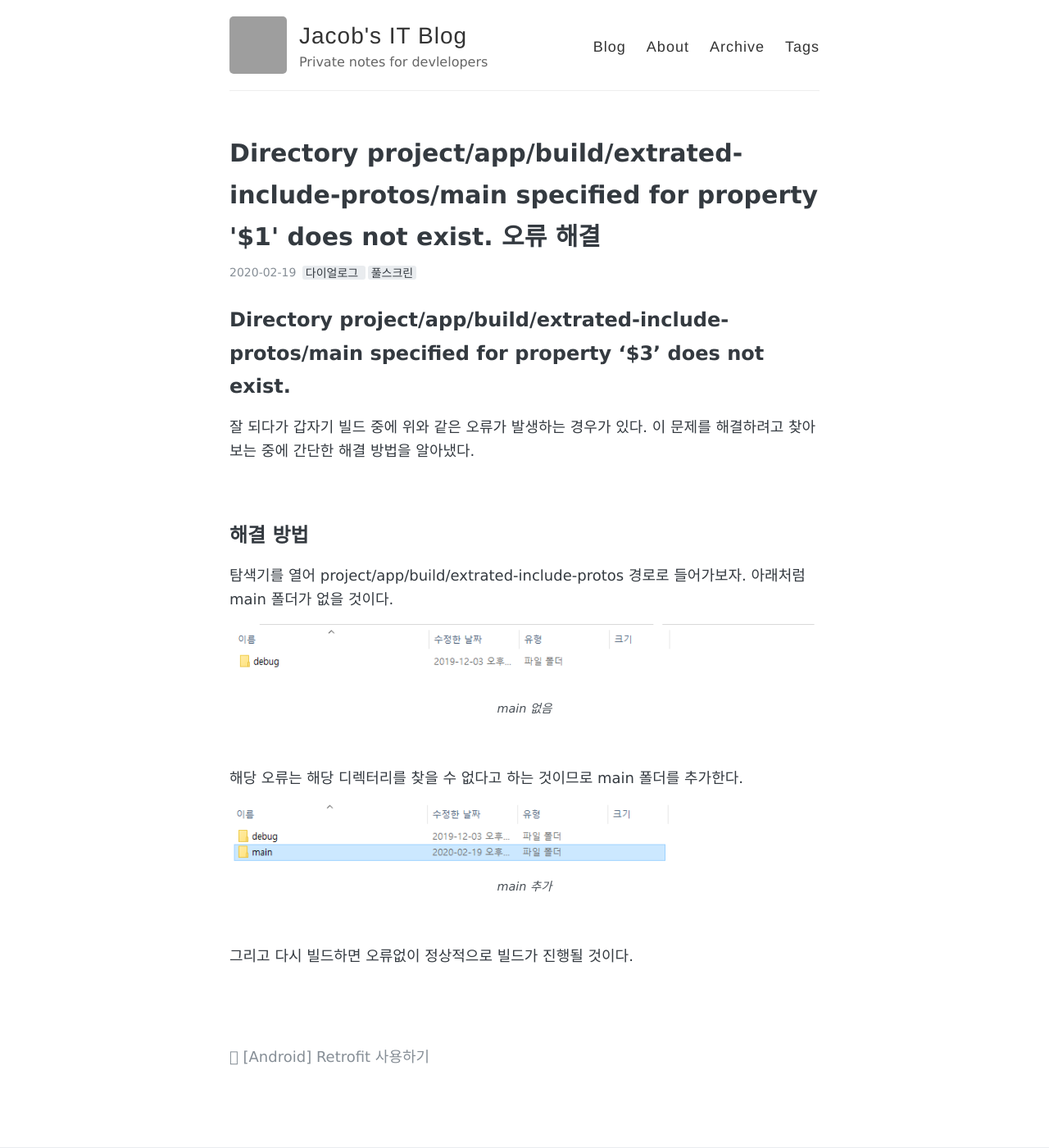
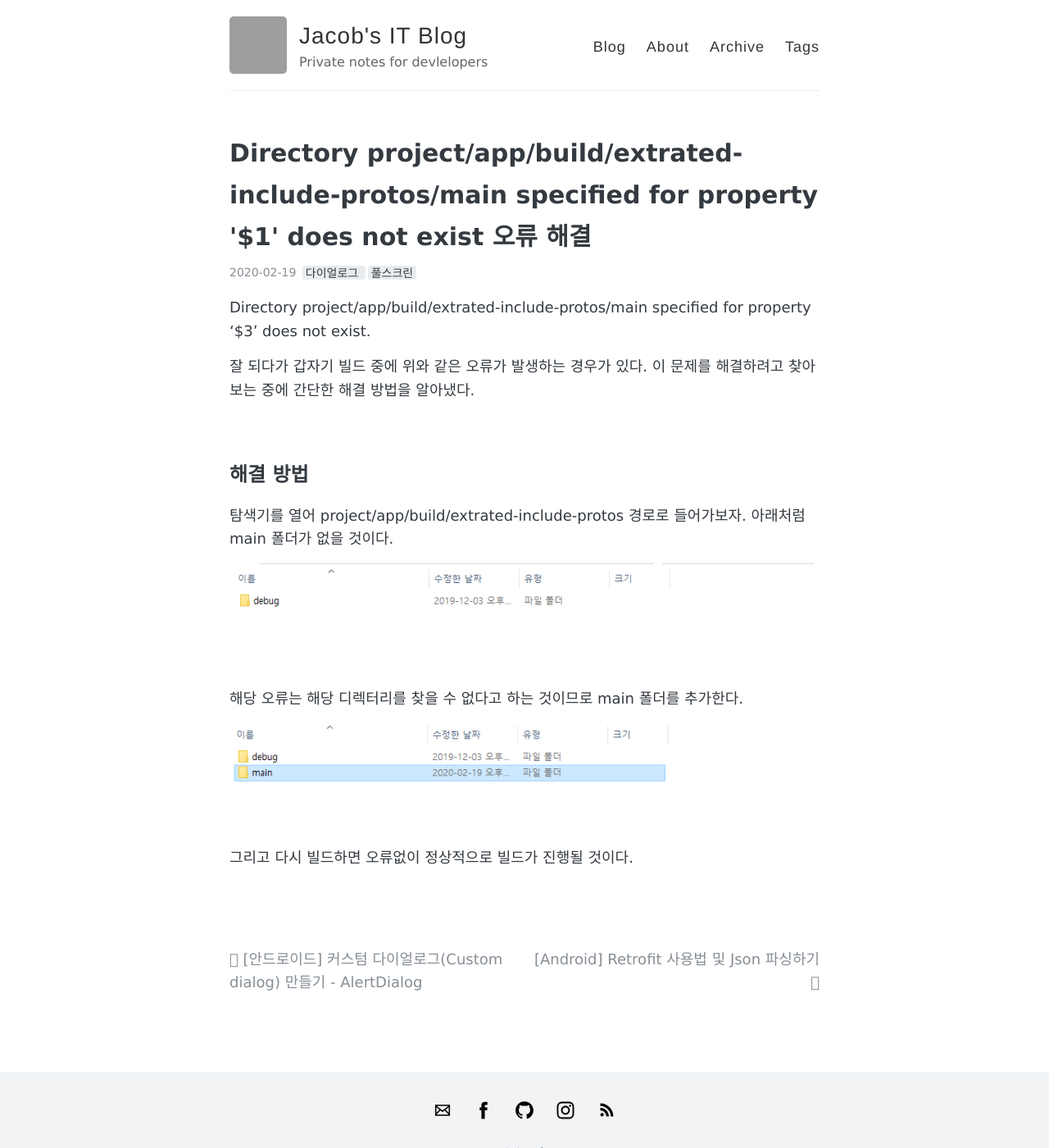
Before and after one commit to shwjdqls/shwjdqls.github.io, a Jekyll site: the page built from _posts/2020-02-19-android-directory-path-specified-for-property-does-not-exist.md, in a window 1280 px wide and 1400 px high. Shown: the whole window at 82% size. Built offline with Jekyll 4.4.1, drawn with Linux system fonts in a browser that asks for light colours; comment, search, counter and statistics services are not loaded; some of the changed lines change nothing that is shown; grey boxes are pictures that could not be loaded.

Commit message:
4. retrofit 사용 작성

````diff
--- a/_posts/2020-02-16-retrofit-settings.md
+++ /dev/null
@@ -1,37 +0,0 @@
----
-layout: post
-title: "[Android] Retrofit 사용하기"
-tags: [Android, Retrofit]
-comments: true
----
-
-# Retrofit 이란?
-Retrofit은 REST API로, 서버와 클라이언트간 Http 통신을 위한 인터페이스를 뜻합니다.
-(여기서는 REST에  대한 자세한 내용은 생략하도록 하겠습니다.)
-쉽게 말해, 클라이언트에서 서버로 어떠한 요청을 보내면 서버는 그 요청에 대한 응답을 클라이언트로 보내주게 되는데, 이 일련의 과정들을 쉽게 사용 할 수 있도록 도와주는 역할을 하는 것이 바로 Retrofit 입니다.
-
-링크
-http://square.github.io/retrofit
-
-# gradle 설정
-
-app gradle에 추가
-```
-// Retrofit2
-implementation 'com.squareup.retrofit2:retrofit:2.5.0'
-```
-
-# 권한 설정
-
-Manifest에 추가
-```xml
-<uses-permission android:name="android.permission.INTERNET" />
-```
-위험하지 않은 권한이므로 따로 코드 X
-
-# 통신 데이터
-
-테스트 여기서
-http://jsonplaceholder.typicode.com/
-
-# retrofit 초기화
--- a/_posts/2020-02-19-android-directory-path-specified-for-property-does-not-exist.md
+++ b/_posts/2020-02-19-android-directory-path-specified-for-property-does-not-exist.md
@@ -1,11 +1,11 @@
 ---
 layout: post
-title: "Directory project/app/build/extrated-include-protos/main specified for property '$1' does not exist. 오류 해결"
+title: "Directory project/app/build/extrated-include-protos/main specified for property '$1' does not exist 오류 해결"
 tags: [다이얼로그, 풀스크린]
 comments: true
 ---
 
-## Directory project/app/build/extrated-include-protos/main specified for property '$3' does not exist.
+Directory project/app/build/extrated-include-protos/main specified for property '$3' does not exist.
 
 잘 되다가 갑자기 빌드 중에 위와 같은 오류가 발생하는 경우가 있다.
 이 문제를 해결하려고 찾아보는 중에 간단한 해결 방법을 알아냈다.
@@ -17,13 +17,13 @@
 탐색기를 열어 project/app/build/extrated-include-protos 경로로 들어가보자.
 아래처럼 main 폴더가 없을 것이다.
 
-![Directory1]({{ site.baseurl }}/images/android/directory_path_specified_for_property_does_not_exist/directory1.png){: .center-image}*main 없음*
+![Directory1]({{ site.baseurl }}/images/android/directory_path_specified_for_property_does_not_exist/directory1.png){: .center-image}
 
 <br />
 
 해당 오류는 해당 디렉터리를 찾을 수 없다고 하는 것이므로 main 폴더를 추가한다.
 
-![Directory2]({{ site.baseurl }}/images/android/directory_path_specified_for_property_does_not_exist/directory2.png){: .center-image}*main 추가*
+![Directory2]({{ site.baseurl }}/images/android/directory_path_specified_for_property_does_not_exist/directory2.png){: .center-image}
 
 <br />
 
--- /dev/null
+++ b/_posts/2020-02-22-retrofit-usage-json.md
@@ -0,0 +1,116 @@
+---
+layout: post
+title: "[Android] Retrofit 사용법 및 Json 파싱하기"
+tags: [Android, Retrofit, Json]
+comments: true
+---
+
+## Retrofit 이란?
+Retrofit은 REST API로, 서버와 클라이언트간 Http 통신을 위한 인터페이스를 뜻한다.
+
+서버와 클라이언트간 통신에는 여러 고려해야 할 사항들이 많은데 retrofit은 이를 쉽게 관리해주는 라이브러리로 정말 널리 쓰인다.
+
+보통 okhttp와 함께 사용하는데 먼저 retrofit만 사용하여 프로젝트에 한 번 적용해보자.
+
+자세한 내용은 [공식 문서](http://square.github.io/retrofit)를 참고하면 된다.
+
+## gradle 설정
+```
+dependencies {
+    ...
+    // Retrofit2
+    implementation 'com.squareup.retrofit2:retrofit:2.5.0'
+    // Json Parser
+    implementation 'com.squareup.retrofit2:converter-gson:2.4.0'
+    ...
+}
+```
+
+app gradle에 retrofit을 추가한다. json 형식으로 응답하는 경우 gson도 같이 추가한다. 다른 형식이라면 그에 맞는 parser를 사용해야 한다.
+
+## 권한 설정
+
+```xml
+<manifest
+
+    <uses-permission android:name="android.permission.INTERNET" />
+    ...
+>
+```
+
+서버와 통신하기 위해 Manifest에 인터넷 권한을 추가한다. 사용자에게 따로 권한을 요청할 필요는 없다.
+
+## POJO 생성
+
+응답 데이터의 형식을 지정해주는 클래스가 필요하다. 이를 POJO(Plain Old Java Object)라고 부른다.
+
+REST API 테스트는 [JsonPlaceHolder](http://jsonplaceholder.typicode.com/) 사이트를 이용하였다.
+
+```json
+{
+  "userId": 1,
+  "id": 1,
+  "title": "sunt aut facere repellat provident occaecati excepturi optio reprehenderit",
+  "body": "quia et suscipit\nsuscipit recusandae consequuntur expedita et cum\nreprehenderit molestiae ut ut quas totam\nnostrum rerum est autem sunt rem eveniet architecto"
+}
+```
+
+위 json 파일은 우리가 테스트 할 url인 http://jsonplaceholder.typicode.com/posts/1 에서 가져온 값이다.
+
+이를 바탕으로 POJO 클래스를 생성해보자.
+
+```java
+data class Posts(
+    var userId: Int,
+    var id: Int,
+    var title: String,
+    var body: String
+)
+```
+
+코틀린의 데이터 클래스를 사용하여 작성하였는데 자바의 경우는 변수를 선언하고 getter와 setter가 따로 존재해야 한다.
+
+직접 만들기가 어려우면 [여기](http://pojo.sodhanalibrary.com/)에서 json 파일만 넣어주면 자바로 POJO 클래스를 만들어준다.
+
+## retrofit 생성 및 요청
+
+먼저 baseUrl과 컨버터를 적어 빌드한다.
+
+```java
+val retrofit = Retrofit.Builder()
+            .baseUrl("http://jsonplaceholder.typicode.com/")
+            .addConverterFactory(GsonConverterFactory.create())
+            .build()
+```
+
+그리고 아래와 같이 요청하면 콜백으로 응답을 받을 수 있다. 콜백 함수의 안에는 자유롭게 구현하면 된다.
+
+```java
+val service = retrofit.create(RetrofitAPI::class.java)
+service.getPosts().enqueue(object: Callback<Posts> {
+    override fun onFailure(call: Call<Posts>, t: Throwable) {
+        // 요청에 실패할 경우
+        t.message?.let {
+            Toast.makeText(this@MainActivity, it, Toast.LENGTH_SHORT).show()
+        } ?: Toast.makeText(this@MainActivity, "Unknown error", Toast.LENGTH_SHORT).show()
+
+    }
+
+    override fun onResponse(call: Call<Posts>, response: Response<Posts>) {
+        // 요청에 성공한 경우
+        response.body()?.let {
+            val userId = it.userId
+            val id = it.id
+            val title = it.title
+            val body = it.body
+            textView.text = "userId: $userId\nid: $id\ntitle: $title\nbody: $body"
+        } ?: Toast.makeText(this@MainActivity, "Body is null", Toast.LENGTH_SHORT).show()
+    }
+})
+```
+
+<br />
+
+![Directory2]({{ site.baseurl }}/images/android/retrofit_usage_json/result.png){: width="50%" height="50%" .center-image}*요청 결과*
+
+<br />
````
Also changed, not shown: images/android/retrofit_usage_json/result.png (added).
